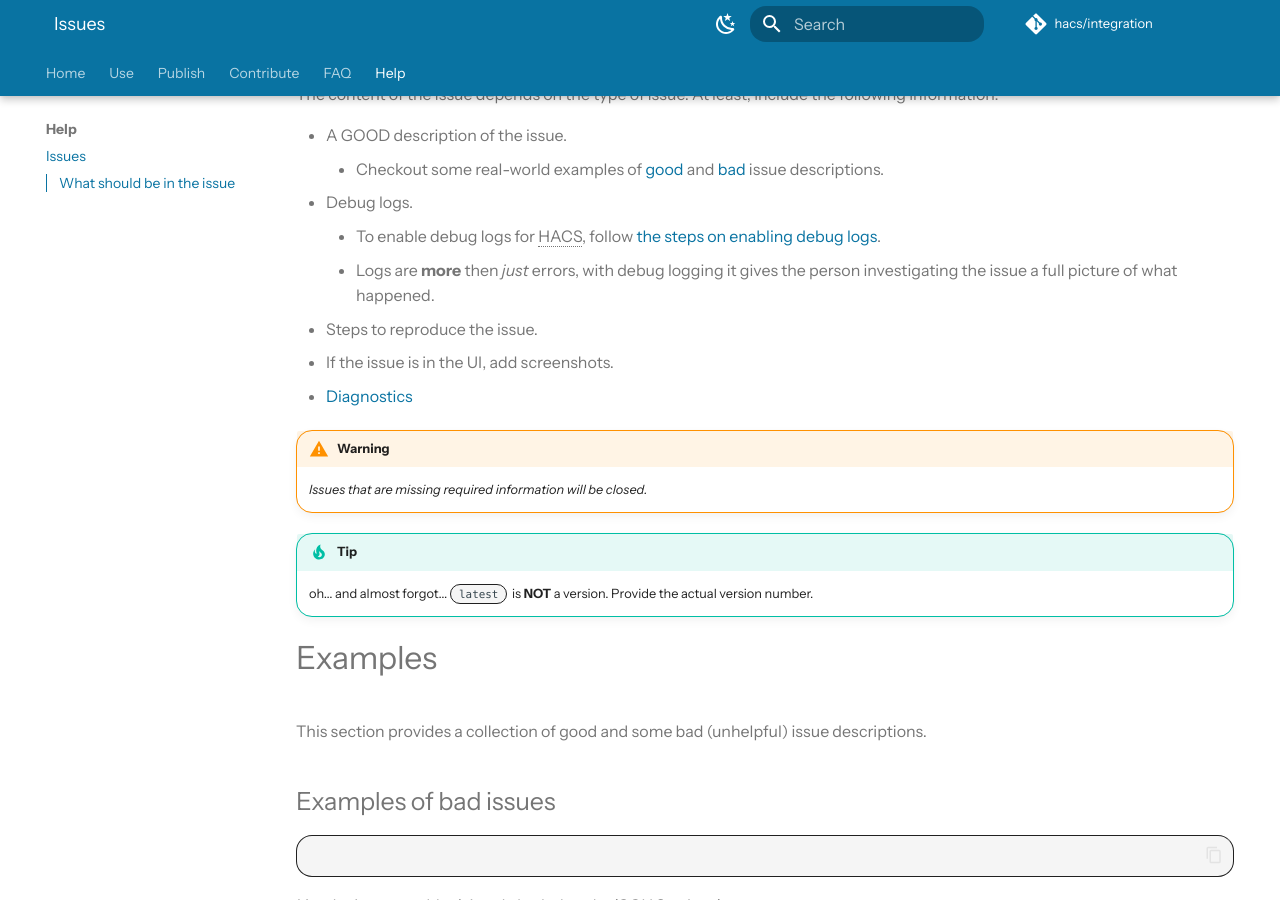
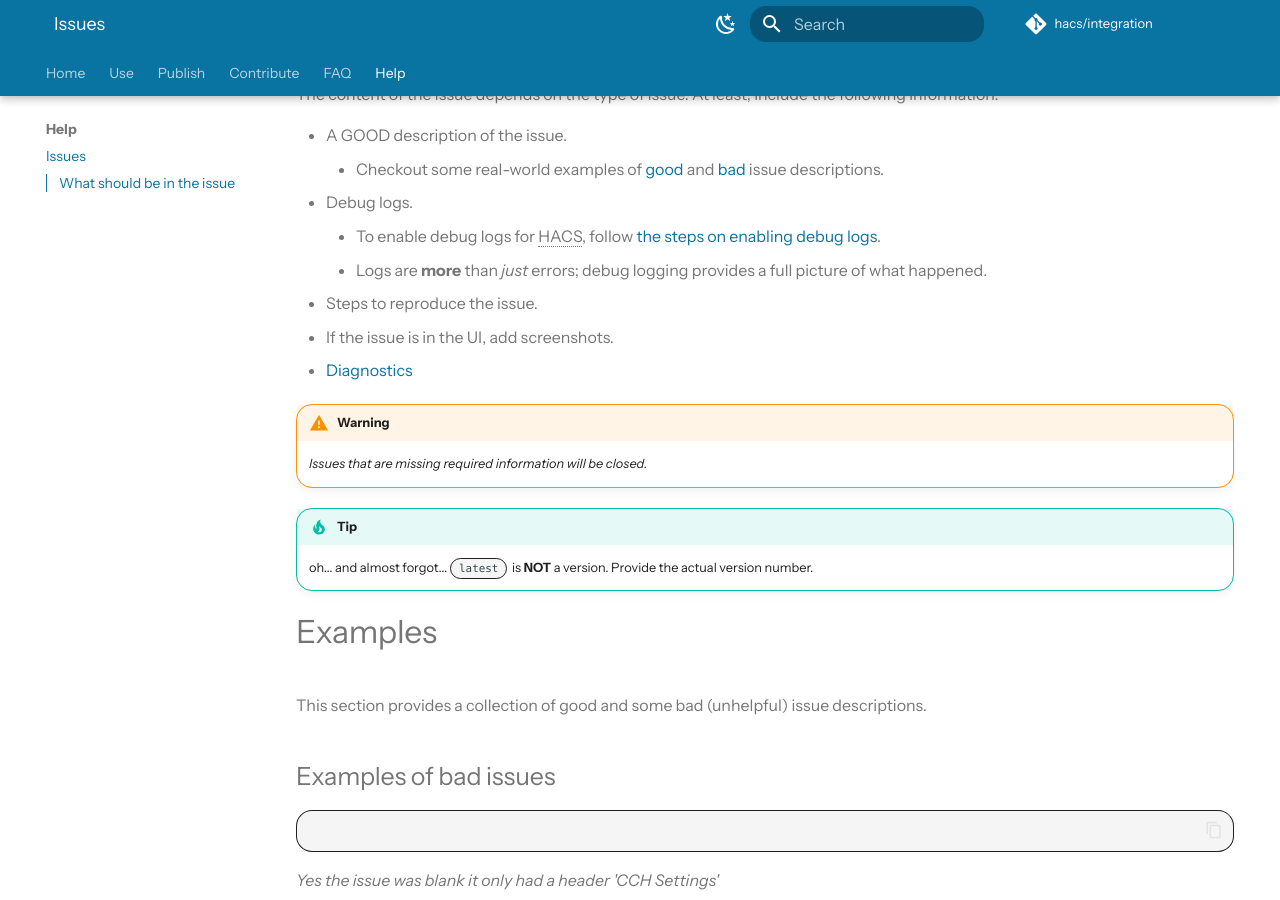
Before and after one commit to hacs/documentation, an MkDocs documentation site: the page built from source/docs/help/issues.md, in a window 1280 px wide and 900 px high, scrolled down 552 px. Built offline with MkDocs 1.6.1 and Material for MkDocs 9.7.7, drawn with Linux system fonts in a browser that asks for light colours; some web fonts are replaced; plug-ins that fetch from the network failed and are left out; comment, search, counter and statistics services are not loaded.

Commit message:
Update source/docs/help/issues.md
Co-authored-by: coderabbitai[bot] <136622811+coderabbitai[bot]@users.noreply.github.com>

```diff
--- a/source/docs/help/issues.md
+++ b/source/docs/help/issues.md
@@ -23,7 +23,7 @@ The content of the issue depends on the type of issue. At least, include the fol
     - Checkout some real-world examples of [good](#examples-of-good-issues) and [bad](#examples-of-bad-issues) issue descriptions.
 - Debug logs.
     - To enable debug logs for HACS, follow [the steps on enabling debug logs](/docs/use/troubleshooting/logs.md).
-    - Logs are **more** then _just_ errors, with debug logging it gives the person investigating the issue a full picture of what happened.
+    - Logs are **more** than _just_ errors; debug logging provides a full picture of what happened.
 - Steps to reproduce the issue.
 - If the issue is in the UI, add screenshots.
 - [Diagnostics](/docs/use/troubleshooting/diagnostics.md)
```
